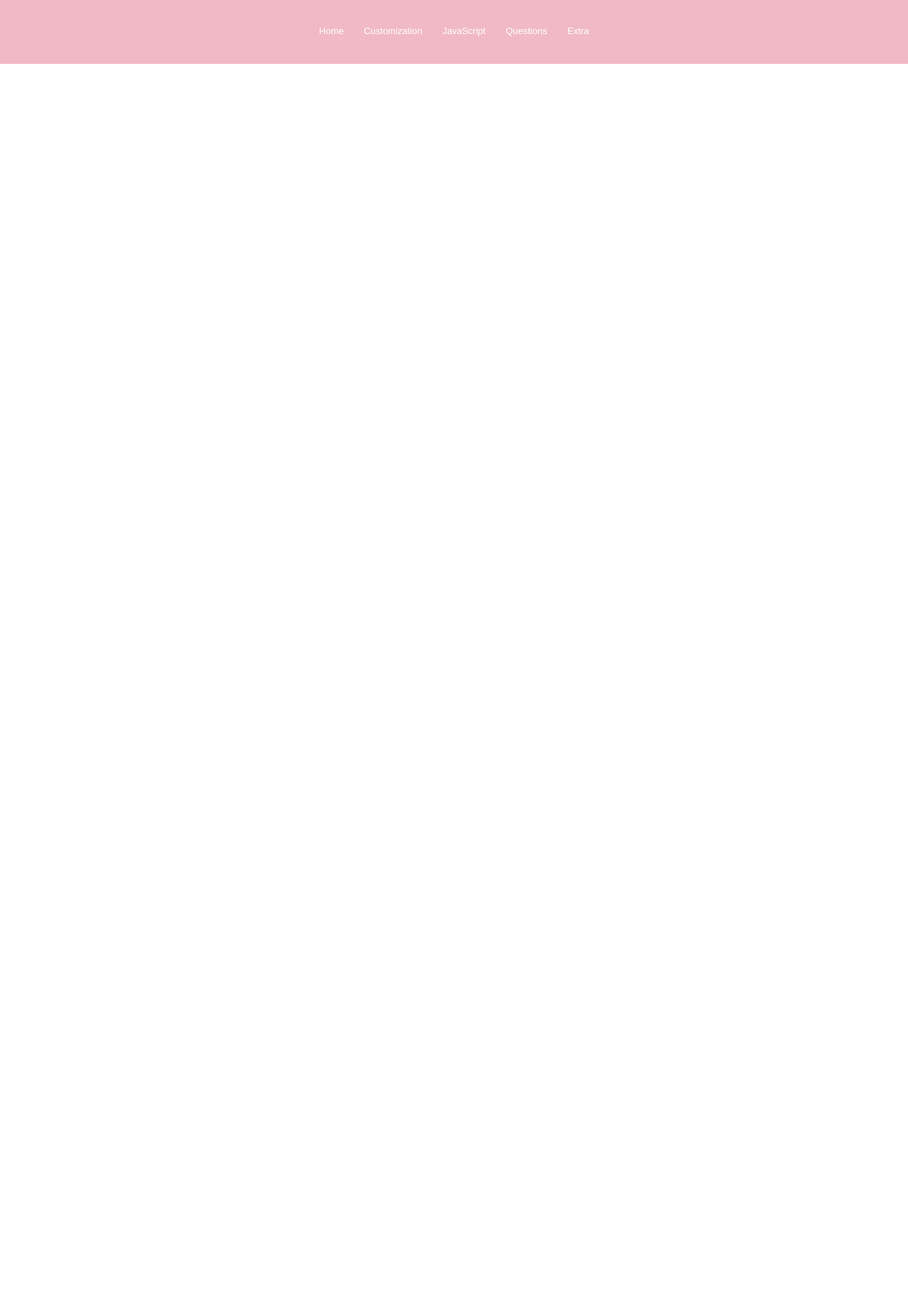
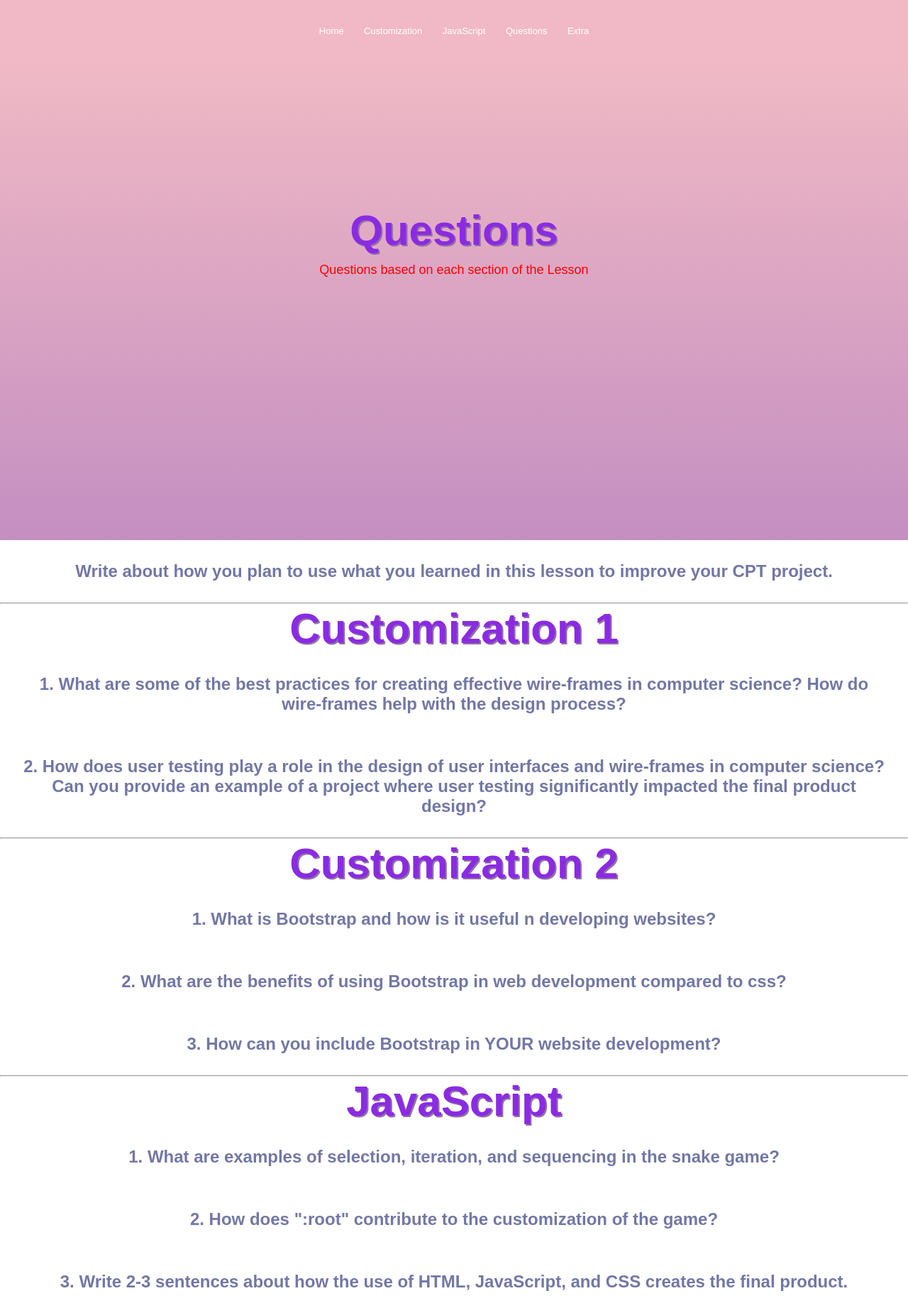
Before and after one commit to realethantran/HACKS-COPY, a Jekyll site: the page built from questions.md, in a window 1280 px wide. Shown: the whole page at 71% size. Built offline with Jekyll 4.4.1, drawn with Linux system fonts in a browser that asks for light colours; our own code applies the rules of GitHub Pages for plain Markdown files; before the commit the page ends 900 px from its top, so only the background shows below that.

Commit message:
questions

```diff
--- a/_layouts/default.html
+++ b/_layouts/default.html
@@ -3,7 +3,7 @@
     <head>
         <!--iphone or other device view so it can format correctly-->
         <meta name="viewport" content="with=device-width", initial scale="1.0">
-        <title>EC-2-GAL</title>
+        <title>HACKS</title>
         <!--to connect to the .css sheet in this case it will be index.css since there will be a different .css pae for each page so there can be easy clean up-->
         <link rel="stylesheet" href="index.css">
         <!--the google fonts links front https://fonts.google.com/-->
--- /dev/null
+++ b/questions.css
@@ -0,0 +1,16 @@
+h1{
+    text-align:center;
+    text-shadow: 2px 2px #9372a5;
+    color:blueviolet;
+}
+
+h2{
+    text-align:center;
+    padding: 30px;
+    color:#7277a5;
+}
+
+p{
+    text-align:center;
+    color:#ff0000;
+}
--- a/questions.md
+++ b/questions.md
@@ -0,0 +1,51 @@
+<!--Start of Website Content-->
+<html>
+    <head>
+    <link rel="stylesheet" href="questions.css">
+    </head>
+    <body>
+<div class="index-header">
+    <h1>Questions</h1>
+    <p>Questions based on each section of the Lesson</p>
+</div>
+
+<!--Answer the QUESTIONS based on the lesson provided-->
+<div>
+
+<h2>Write about how you plan to use what you learned in this lesson to improve your CPT project.</h2>
+<!--<p>ANSWER</p>-->
+
+<hr>
+
+<h1>Customization 1</h1>
+
+<h2>1. What are some of the best practices for creating effective wire-frames in computer science? How do wire-frames help with the design process?</h2>
+<!--<p>ANSWER</p>-->
+<h2>2. How does user testing play a role in the design of user interfaces and wire-frames in computer science? Can you provide an example of a project where user testing significantly impacted the final product design?</h2>
+<!--<p>ANSWER</p>-->
+
+<hr>
+
+<h1>Customization 2</h1>
+
+<h2>1. What is Bootstrap and how is it useful n developing websites?</h2>
+<!--<p>ANSWER</p>-->
+<h2>2. What are the benefits of using Bootstrap in web development compared to css?</h2>
+<!--<p>ANSWER</p>-->
+<h2>3. How can you include Bootstrap in YOUR website development?</h2>
+<!--<p>ANSWER</p>-->
+
+<hr>
+
+<h1>JavaScript</h1>
+
+<h2>1. What are examples of selection, iteration, and sequencing in the snake game?</h2>
+<!--<p>ANSWER</p>-->
+<h2>2. How does ":root" contribute to the customization of the game?</h2>
+<!--<p>ANSWER</p>-->
+<h2>3. Write 2-3 sentences about how the use of HTML, JavaScript, and CSS creates the final product.</h2>
+<!--<p>ANSWER</p>-->
+
+
+</div>
+</body>
```
